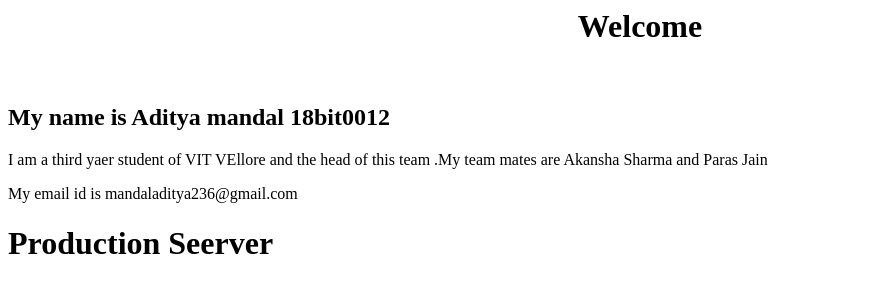
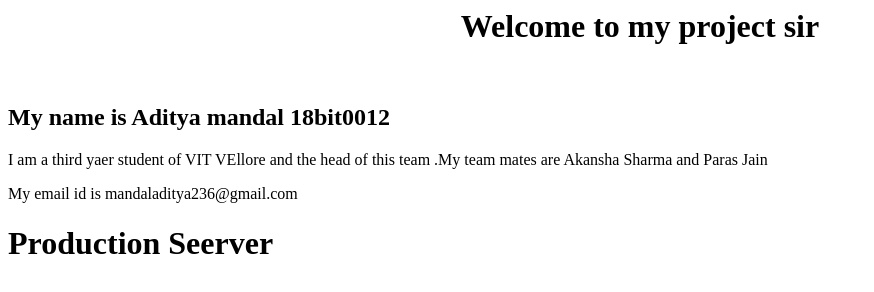
Before and after one commit to mandaladitya236/websitehpe, a plain HTML site: page index.html in a window 1280 px wide. Shown: the whole page, without its empty margins (0-874 px from the left). Drawn offline with Linux system fonts and the light colour scheme.

Commit message:
Changed Website

```diff
--- a/index.html
+++ b/index.html
@@ -2,7 +2,8 @@
 <html>
 <title> Jenkins CI/CD pipeline</title>
 <body>
-<h1 align="center"> Welcome</h1><br>
+<h1 align="center"> Welcome to my project sir
+</h1><br>
 <div><h2>My name is Aditya mandal 18bit0012</h2>
 <p> I am a third yaer student of VIT VEllore and the head of this team
 .My team mates are Akansha Sharma and  Paras Jain</p>
```
